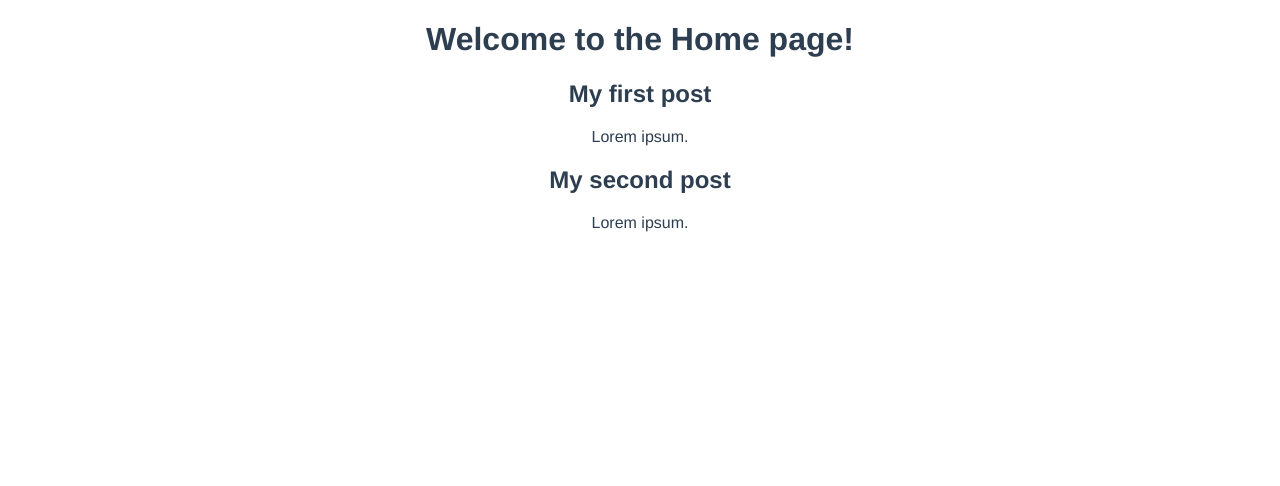
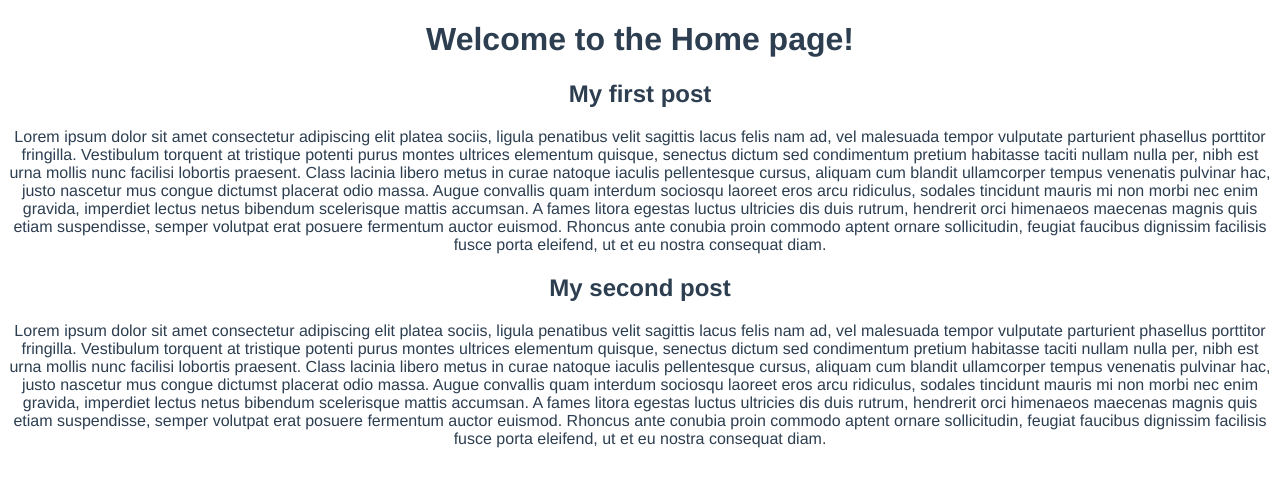
Before and after one commit to DiegoVargasM/Vue_Lessons, a Vue app in the folder L5-Composition-API/dojo-blog/: page / in a window 1280 px wide. Shown: the top 486 px of the page. Built offline with nearby package versions, Linux system fonts and the light colour scheme.

Commit message:
Refactor post data structure in Home.vue

```diff
--- a/L5-Composition-API/dojo-blog/src/views/Home.vue
+++ b/L5-Composition-API/dojo-blog/src/views/Home.vue
@@ -14,8 +14,18 @@ export default {
   components: { PostList },
   setup() {
     const posts = ref([
-      { title: "My first post", body: "Lorem ipsum.", id: 1 },
-      { title: "My second post", body: "Lorem ipsum.", id: 2 },
+      {
+        title: "My first post",
+        body:
+          "Lorem ipsum dolor sit amet consectetur adipiscing elit platea sociis, ligula penatibus velit sagittis lacus felis nam ad, vel malesuada tempor vulputate parturient phasellus porttitor fringilla. Vestibulum torquent at tristique potenti purus montes ultrices elementum quisque, senectus dictum sed condimentum pretium habitasse taciti nullam nulla per, nibh est urna mollis nunc facilisi lobortis praesent. Class lacinia libero metus in curae natoque iaculis pellentesque cursus, aliquam cum blandit ullamcorper tempus venenatis pulvinar hac, justo nascetur mus congue dictumst placerat odio massa. Augue convallis quam interdum sociosqu laoreet eros arcu ridiculus, sodales tincidunt mauris mi non morbi nec enim gravida, imperdiet lectus netus bibendum scelerisque mattis accumsan. A fames litora egestas luctus ultricies dis duis rutrum, hendrerit orci himenaeos maecenas magnis quis etiam suspendisse, semper volutpat erat posuere fermentum auctor euismod. Rhoncus ante conubia proin commodo aptent ornare sollicitudin, feugiat faucibus dignissim facilisis fusce porta eleifend, ut et eu nostra consequat diam.",
+        id: 1,
+      },
+      {
+        title: "My second post",
+        body:
+          "Lorem ipsum dolor sit amet consectetur adipiscing elit platea sociis, ligula penatibus velit sagittis lacus felis nam ad, vel malesuada tempor vulputate parturient phasellus porttitor fringilla. Vestibulum torquent at tristique potenti purus montes ultrices elementum quisque, senectus dictum sed condimentum pretium habitasse taciti nullam nulla per, nibh est urna mollis nunc facilisi lobortis praesent. Class lacinia libero metus in curae natoque iaculis pellentesque cursus, aliquam cum blandit ullamcorper tempus venenatis pulvinar hac, justo nascetur mus congue dictumst placerat odio massa. Augue convallis quam interdum sociosqu laoreet eros arcu ridiculus, sodales tincidunt mauris mi non morbi nec enim gravida, imperdiet lectus netus bibendum scelerisque mattis accumsan. A fames litora egestas luctus ultricies dis duis rutrum, hendrerit orci himenaeos maecenas magnis quis etiam suspendisse, semper volutpat erat posuere fermentum auctor euismod. Rhoncus ante conubia proin commodo aptent ornare sollicitudin, feugiat faucibus dignissim facilisis fusce porta eleifend, ut et eu nostra consequat diam.",
+        id: 2,
+      },
     ]);
 
     return { posts };
```
